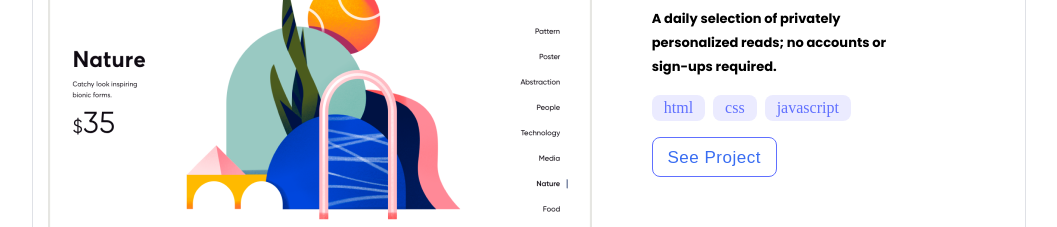
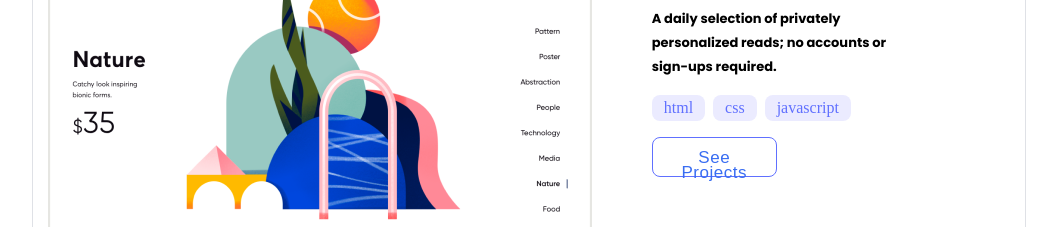
Before and after one commit to AbenezerAssefa/Abeni-Pro, a website: page index.html in a window 1280 px wide. Shown: the part 1120-1347 px from the top of the page, without its empty margins (111-1168 px from the left). Drawn offline with Linux system fonts and the light colour scheme.

Commit message:
adding deployment in update

```diff
--- a/index.html
+++ b/index.html
@@ -81,7 +81,7 @@
                     </ul>
                 </div>
                 <div class="button">
-                    <button type="button" class="work-button">See Project</button>
+                    <button type="button" class="work-button">See Projects</button>
                 </div>
             </div>
         </div>
```
